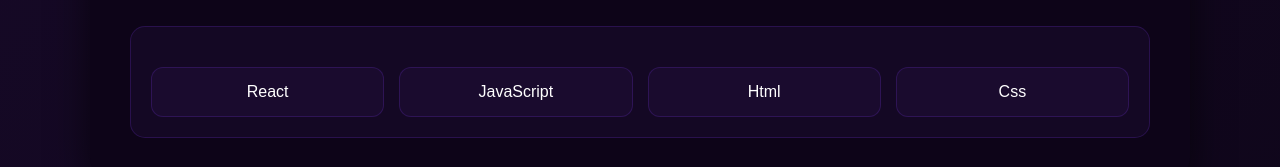
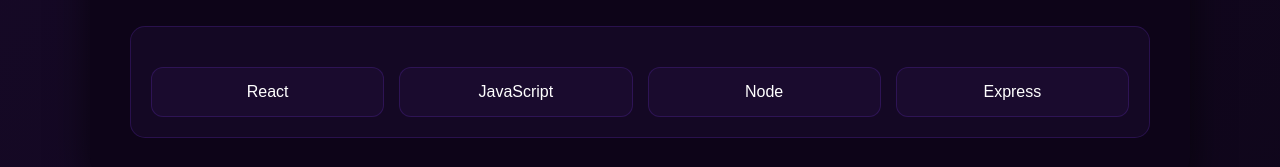
Before and after one commit to GiovanaVeronezi/portfolio_giovana, a React (Create React App) app: page / in a window 1280 px wide. Shown: the part 1318-1485 px from the top of the page. Built offline with nearby package versions, Linux system fonts and the light colour scheme.

Commit message:
Alterando as skills

```diff
--- a/src/components/Skills/index.js
+++ b/src/components/Skills/index.js
@@ -8,8 +8,8 @@
       <div className="skills-grid">
         <div className="skill-card">React</div>
         <div className="skill-card">JavaScript</div>
-        <div className="skill-card">Html</div>
-        <div className="skill-card">Css</div>
+        <div className="skill-card">Node</div>
+        <div className="skill-card">Express</div>
       </div>
     </section>
   );
```
